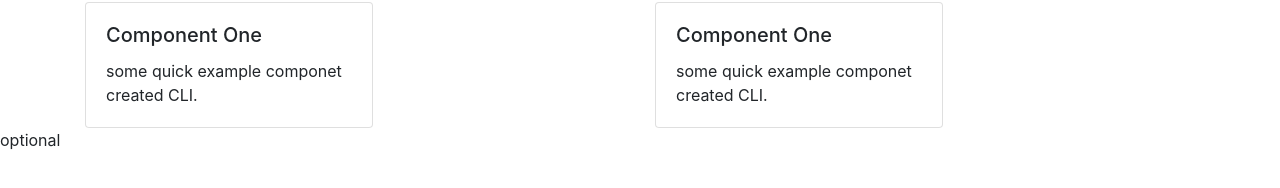
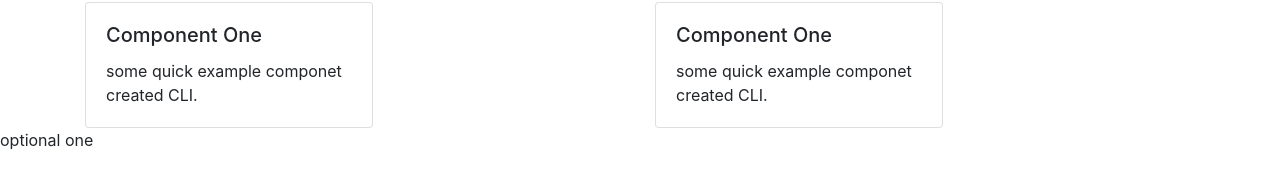
Before and after one commit to prasad39/second, an Angular app: page / in a window 1280 px wide. Shown: the part 382-570 px from the top of the page. Built offline with nearby package versions, Linux system fonts and the light colour scheme.

Commit message:
Update app.component.html

```diff
--- a/src/app/app.component.html
+++ b/src/app/app.component.html
@@ -6,4 +6,4 @@
 </div>
 <app-component-one [parentData]="name"></app-component-one>
 <app-ctwo></app-ctwo>
-<p>optional</p>
+<p>optional one</p>
```
